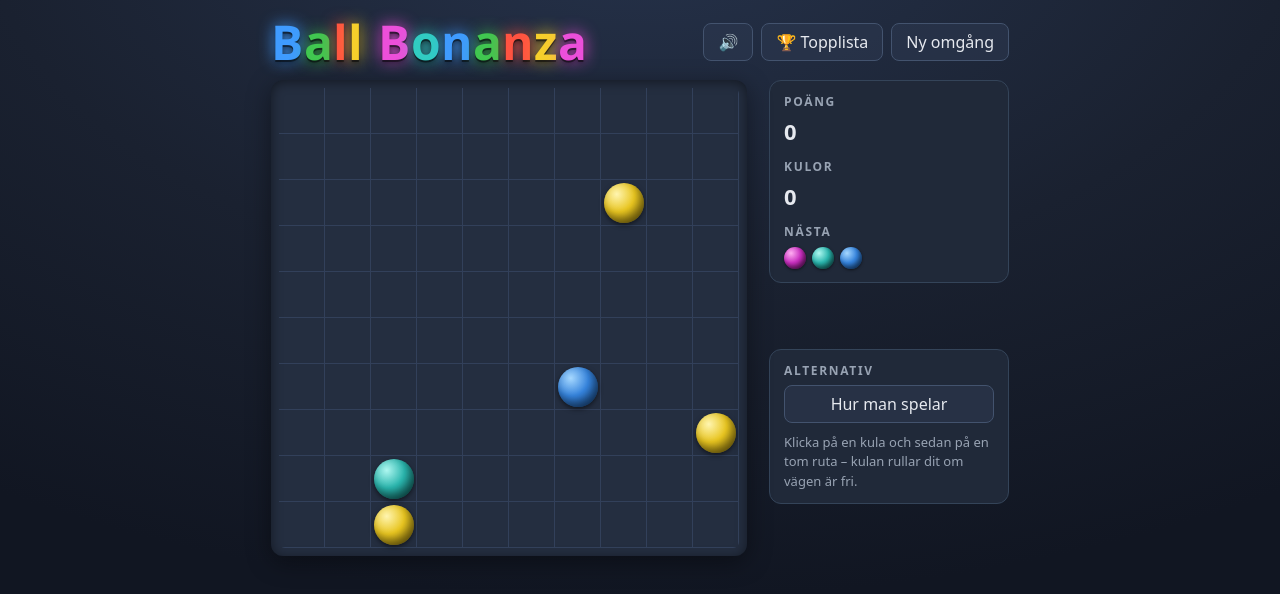
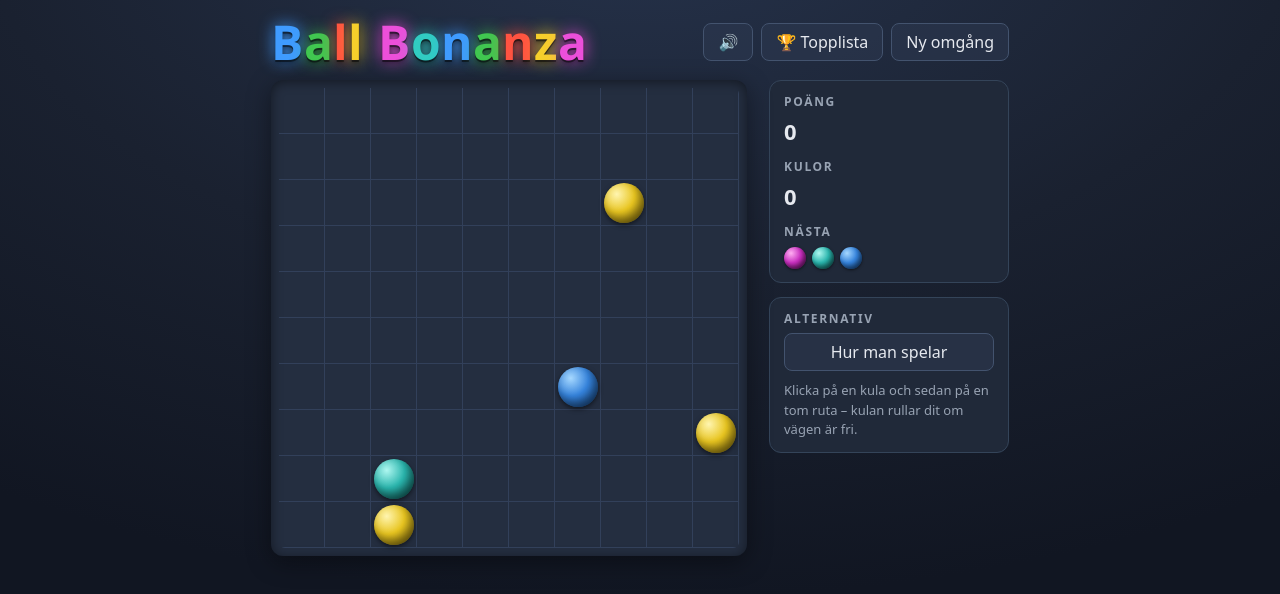
Before and after one commit to EPSUND/BallBonanzaTNG, a React (Vite) app: page / in a window 1280 px wide. Shown: the top 594 px of the page. Built offline with nearby package versions, Linux system fonts and the light colour scheme.

Commit message:
Changed placement of "Alternativ"

```diff
--- a/src/styles/layout.css
+++ b/src/styles/layout.css
@@ -7,9 +7,15 @@
 .layout{
   display:grid;
   grid-template-columns:var(--board-w) var(--side-w);
+  /* Tredje raden är en tom fyllnadsrad (1fr) som suger upp höjden brädet har
+     utöver korten. Utan den delar status- och kontrollkorten brädets två rader
+     lika, och "Alternativ" trycks långt ner. Nu packas korten högst upp med
+     bara radgapet (14px) emellan – samma avstånd som ner från knapparna. */
   grid-template-areas:
     "board status"
-    "board controls";
+    "board controls"
+    "board .";
+  grid-template-rows:auto auto 1fr;
   align-items:start;justify-content:center;
   gap:14px var(--cluster-gap);width:100%;max-width:900px;
 }
@@ -36,6 +42,9 @@
   .layout{
     grid-template-columns:minmax(0,1fr);
     grid-template-areas:"status" "board" "controls";
+    /* Återställ desktopens fyllnadsrad – här är det tre staplade rader med
+       naturlig höjd; annars skulle 1fr sträcka ut kontrollkortet. */
+    grid-template-rows:none;
     justify-items:center;gap:10px;
   }
   .boardwrap,.status,.controls{width:calc(var(--tile-size)*10 + 16px);max-width:100%}
```
